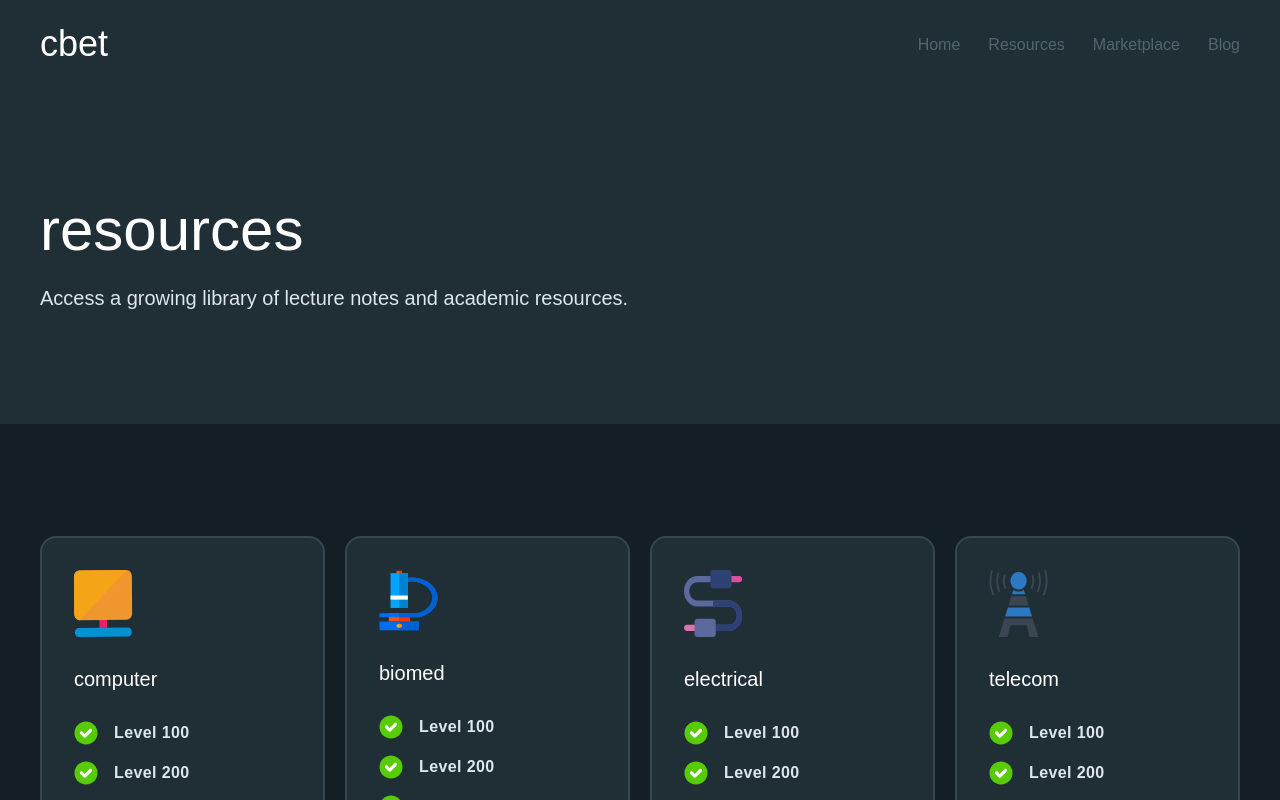
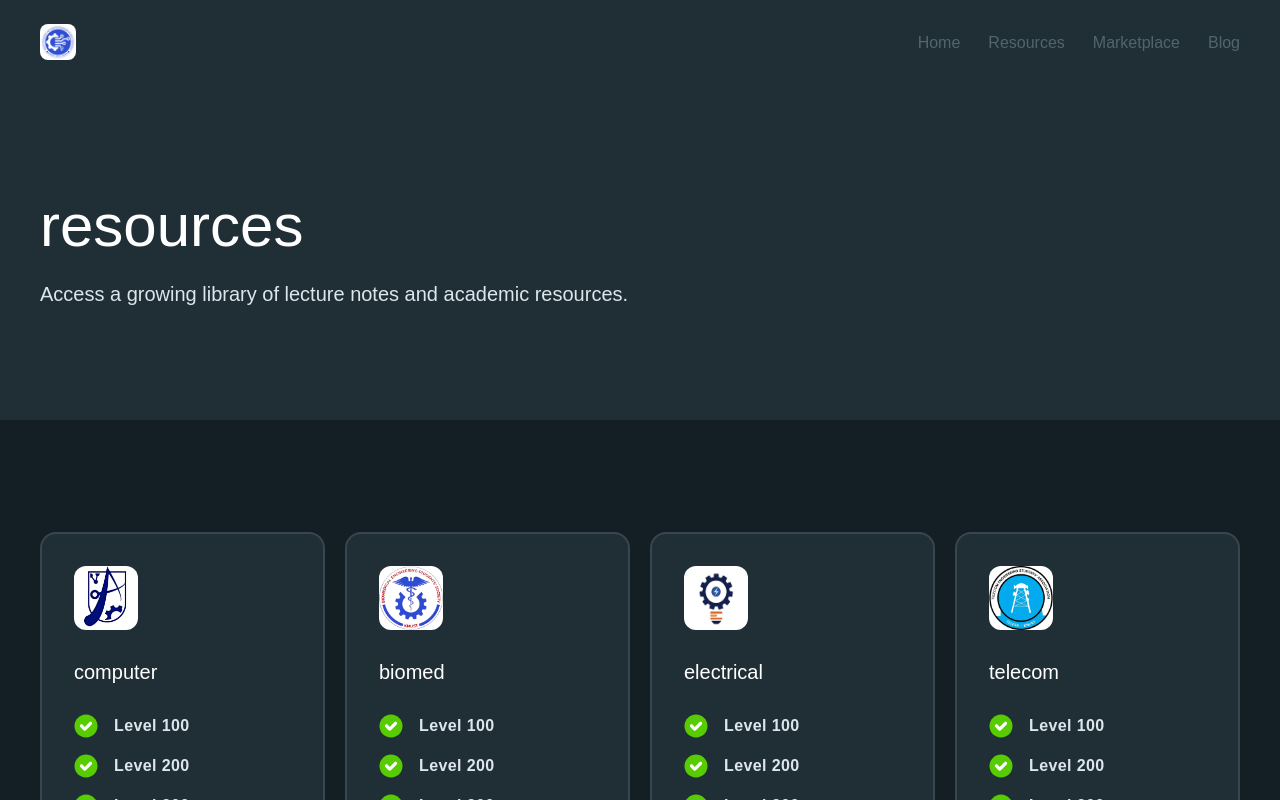
Before and after one commit to KNUST-FECE/CBET-public, a Next.js app: page /resources in a window 1280 px wide. Shown: the top 800 px of the page. Built offline with nearby package versions, Linux system fonts and the light colour scheme.

Commit message:
chore: replace some images

```diff
--- a/app/resources/page.tsx
+++ b/app/resources/page.tsx
@@ -5,6 +5,7 @@ import CircleCheckSvg from "@/components/svgs/circle-check-svg";
 import { RESOURCES } from "@/lib/constants";
 import { ChevronRight } from "lucide-react";
 import { Metadata } from "next";
+import Image from "next/image";
 import Link from "next/link";
 
 export const metadata: Metadata = {
@@ -25,7 +26,7 @@ export default function Resources() {
             <ul className="w-full grid grid-cols-4 max-xl:grid-cols-2 max-md:grid-cols-1 gap-5 max-sm:gap-8">
               {RESOURCES.map((item) => (
                 <li key={item.name} className="w-full rounded-2xl bg-[#202F36] border-2 border-[#37464F] shadow-[0_4px_0_0_#37464F] p-8 space-y-7">
-                  <item.svg />
+                  <Image src={item.img} alt={item.name} height={64} width={64} className="rounded-xl" />
                   <h3>
                     <Link href={item.url} className="font-feather text-xl text-[#FFFFFF] hover:underline">{item.name}</Link>
                   </h3>
--- a/components/common/header.tsx
+++ b/components/common/header.tsx
@@ -3,13 +3,14 @@ import { Sheet, SheetContent, SheetTitle, SheetTrigger } from "./sheet";
 import { cn } from "@/lib/utils";
 import { ArrowUpRight, Menu } from "lucide-react";
 import { VisuallyHidden } from "@radix-ui/react-visually-hidden";
+import Image from "next/image";
 
 export default function Header() {
     return (
         <header className="w-full flex items-center justify-center bg-[#202F36]">
             <div className="w-full max-w-screen-xl flex items-center justify-between py-6 px-10 max-sm:px-5">
                 <div>
-                    <h1 className="font-feather text-[#FFFFFF] text-4xl">cbet</h1>
+                    <Image src="/fesa.jpg" alt="logo" height={36} width={36} className="rounded-lg" />
                 </div>
                 <nav className="max-md:hidden">
                     <ul className="flex gap-7">
--- a/lib/constants.ts
+++ b/lib/constants.ts
@@ -43,22 +43,22 @@ export const FEATURES = [
 export const RESOURCES = [
     {
         name: "computer",
-        svg: ComputerSvg,
+        img: "/aces.jpg",
         url: "/resources/computer"
     },
     {
         name: "biomed",
-        svg: BiomedSvg,
+        img: "/bess.jpg",
         url: "/resources/biomed"
     },
     {
         name: "electrical",
-        svg: ElectricalSvg,
+        img: "/eleesa.jpg",
         url: "/resources/electrical"
     },
     {
         name: "telecom",
-        svg: TelecomSvg,
+        img: "/tesa.jpg",
         url: "/resources/telecom"
     },
 ]
```
